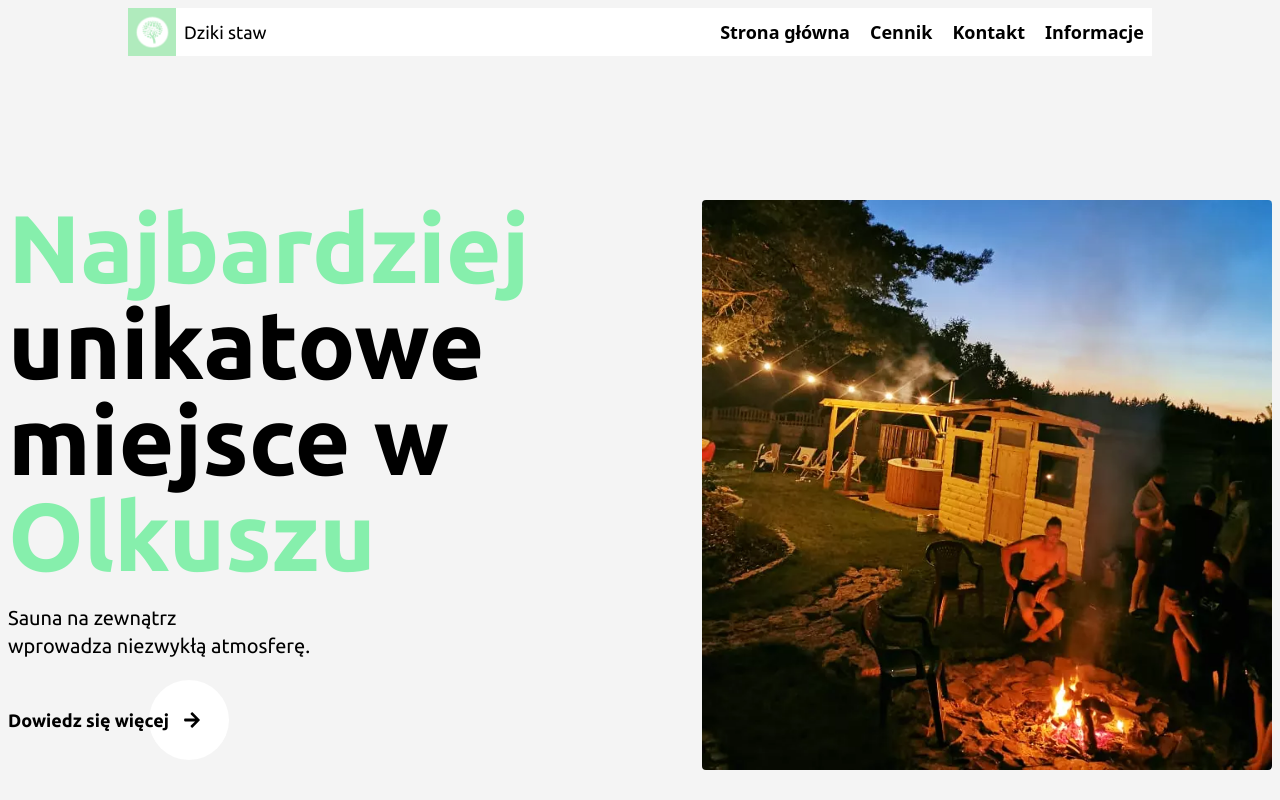
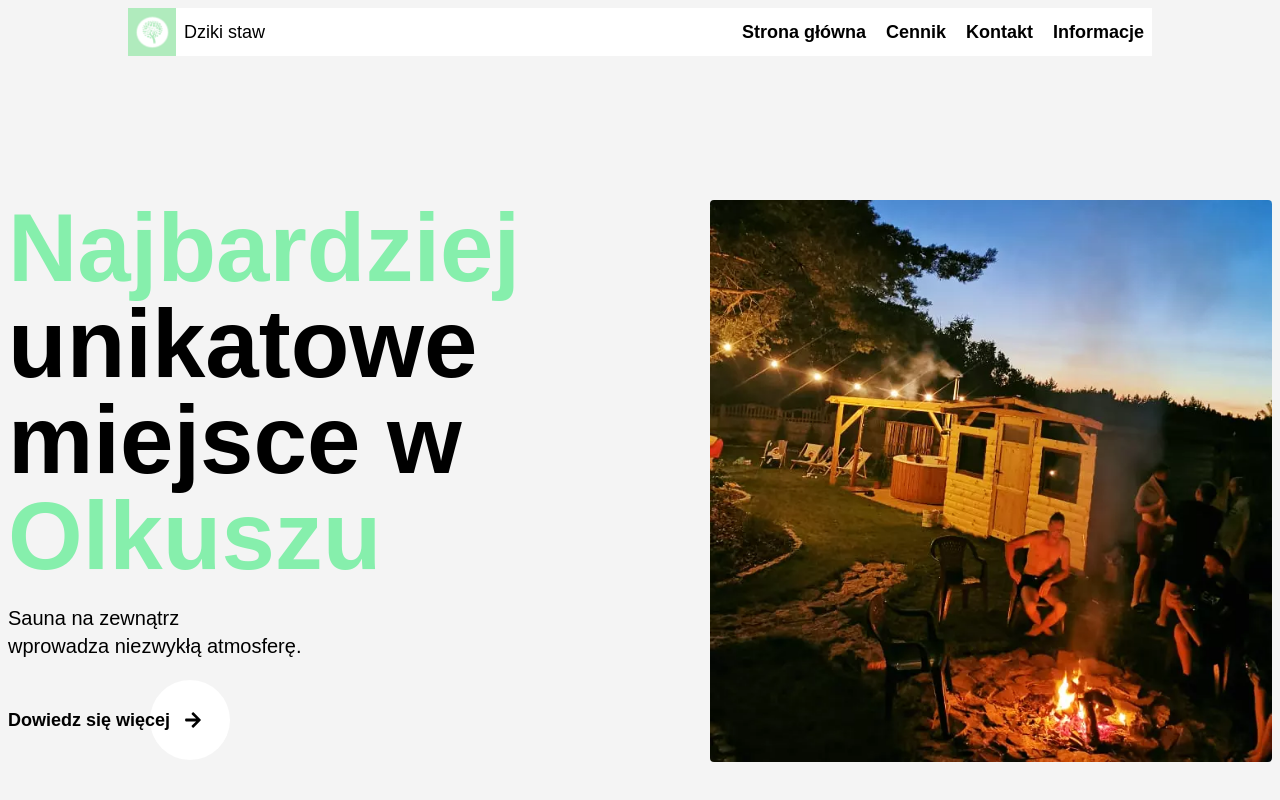
Before and after one commit to Maciejka1/dzikistaw-next, a Next.js app: page / in a window 1280 px wide. Shown: the top 800 px of the page. Built offline with nearby package versions, Linux system fonts and the light colour scheme.

Commit message:
fix fonts on chrome

```diff
--- a/package.json
+++ b/package.json
@@ -9,6 +9,7 @@
     "lint": "next lint"
   },
   "dependencies": {
+    "@fontsource/ubuntu": "^4.5.11",
     "framer-motion": "^7.2.0",
     "next": "12.2.5",
     "react": "18.2.0",
--- a/pages/_app.js
+++ b/pages/_app.js
@@ -12,9 +12,6 @@ function MyApp({ Component, pageProps, router }) {
         <link rel="icon" href="/logo-mini.png" />
         <meta name="description" content="Kto z nas nie uwielbia odprężyć się w saunie czy jacuzzi? Specjalnie dla was wkomponowaliśmy te dwie atrakcje w przepiękne otoczenie natury!" />
         <meta name="keywords" content="Dziki staw, sauna, olkusz, wypoczynek, jacuzzi olkusz, sauna olkusz"/>
-        <link rel="preconnect" href="https://fonts.googleapis.com"/>
-        <link rel="preconnect" href="https://fonts.gstatic.com" crossorigin/>
-        <link href="https://fonts.googleapis.com/css2?family=Ubuntu:wght@400;700&display=swap" rel="stylesheet"/>
       </Head>
       <AnimatePresence mode="wait">
           <Component {...pageProps} key={router.route} />
--- a/styles/globals.css
+++ b/styles/globals.css
@@ -1,11 +1,9 @@
 @tailwind base;
 @tailwind components;
 @tailwind utilities;
-p,h1,h2,button,span{
-    font-family: 'Ubuntu', sans-serif;
-}
 body{
     background: #f4f4f4;
+    font-family: "Ubuntu", sans-serif;
 }
 html{
     scroll-behavior: smooth;
```
Also changed, not shown: 1 other file (tests, documents, lock files or other folders).
